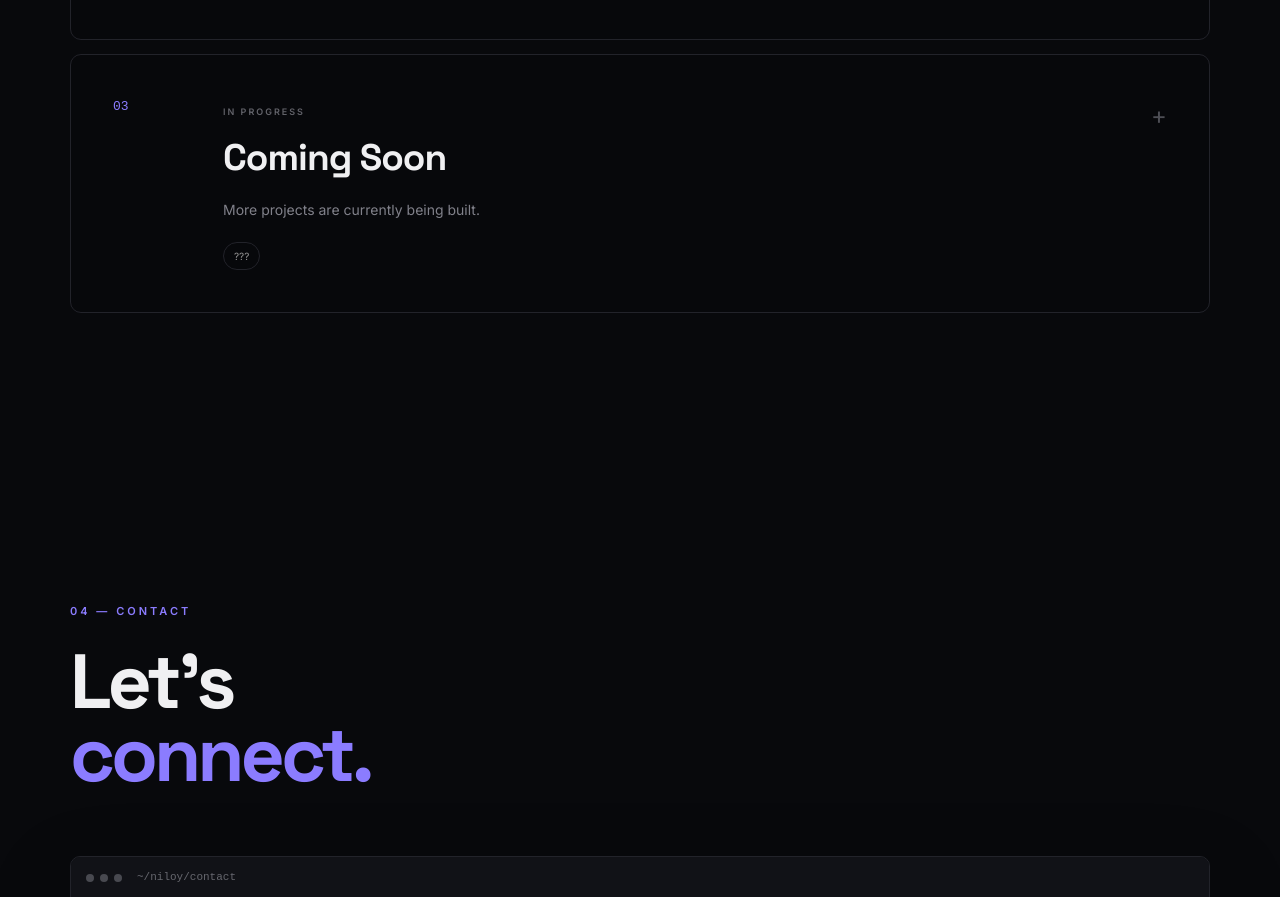
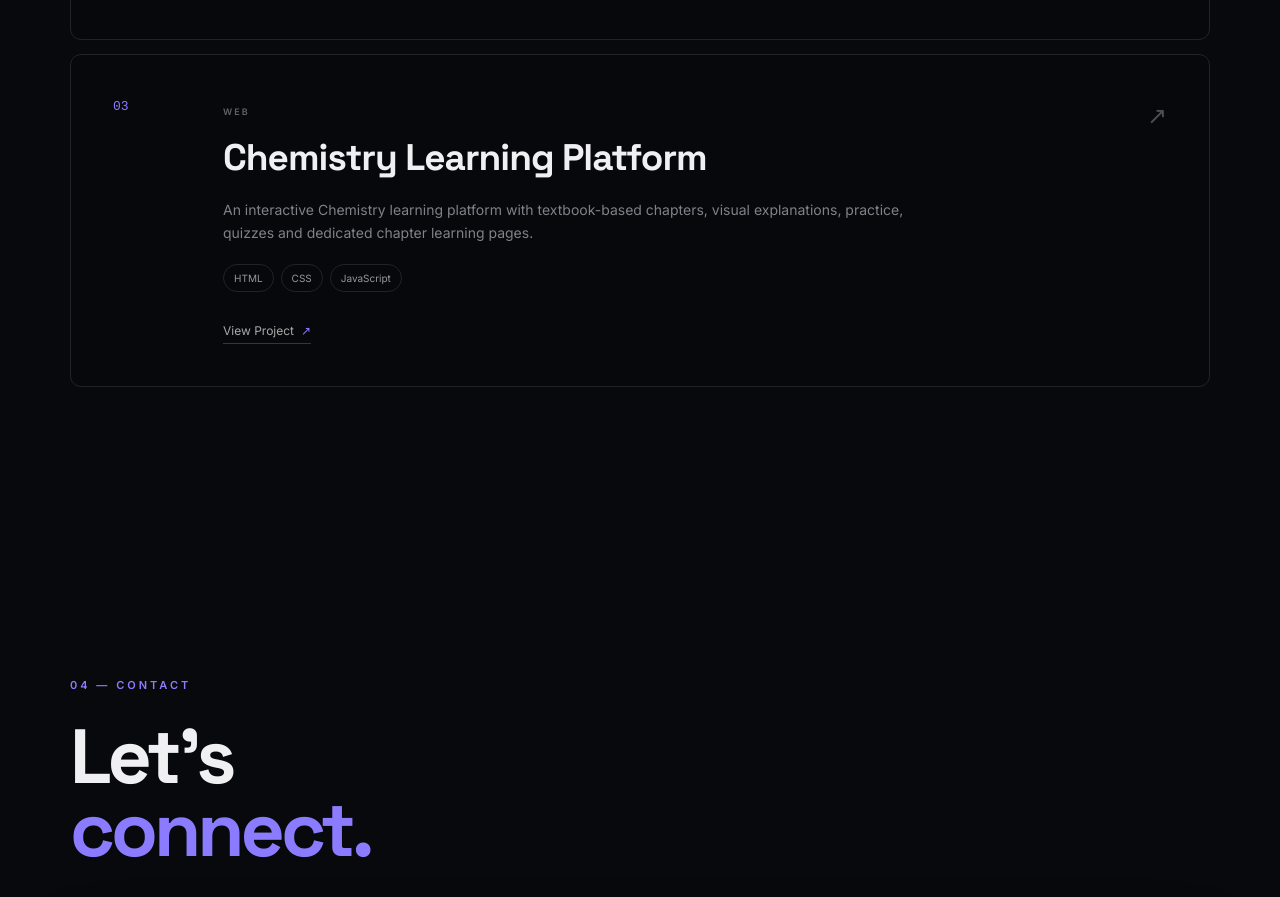
Before and after one commit to Krunchy-fr/MyWebstite, a plain HTML site: page index.html in a window 1280 px wide. Shown: the part 3846-4743 px from the top of the page. Drawn offline with Linux system fonts and the light colour scheme.

Commit message:
Add files via upload

```diff
--- a/index.html
+++ b/index.html
@@ -615,9 +615,9 @@
                 </article>
 
 
-                <!-- COMING SOON -->
+                <!-- THIRD PROJECT -->
 
-                <article class="project coming-soon reveal">
+                <article class="project reveal">
 
                     <div class="project-number">
                         03
@@ -630,27 +630,43 @@
                             <div>
 
                                 <span class="project-type">
-                                    IN PROGRESS
+                                    WEB
                                 </span>
 
                                 <h3>
-                                    Coming Soon
+                                    Chemistry Learning Platform
                                 </h3>
 
                             </div>
 
                             <span class="project-arrow" aria-hidden="true">
-                                +
+                                ↗
                             </span>
 
                         </div>
 
                         <p>
-                            More projects are currently being built.
+                            An interactive Chemistry learning platform with
+                            textbook-based chapters, visual explanations,
+                            practice, quizzes and dedicated chapter learning pages.
                         </p>
 
                         <div class="tags">
-                            <span>???</span>
+                            <span>HTML</span>
+                            <span>CSS</span>
+                            <span>JavaScript</span>
+                        </div>
+
+                        <div class="project-actions">
+
+                            <a href="https://krunchy-fr.github.io/Chemistry/" class="project-link" target="_blank"
+                                rel="noopener noreferrer" aria-label="Chemistry Learning Platform">
+
+                                View Project
+                                <span aria-hidden="true">↗</span>
+
+                            </a>
+
                         </div>
 
                     </div>
```
